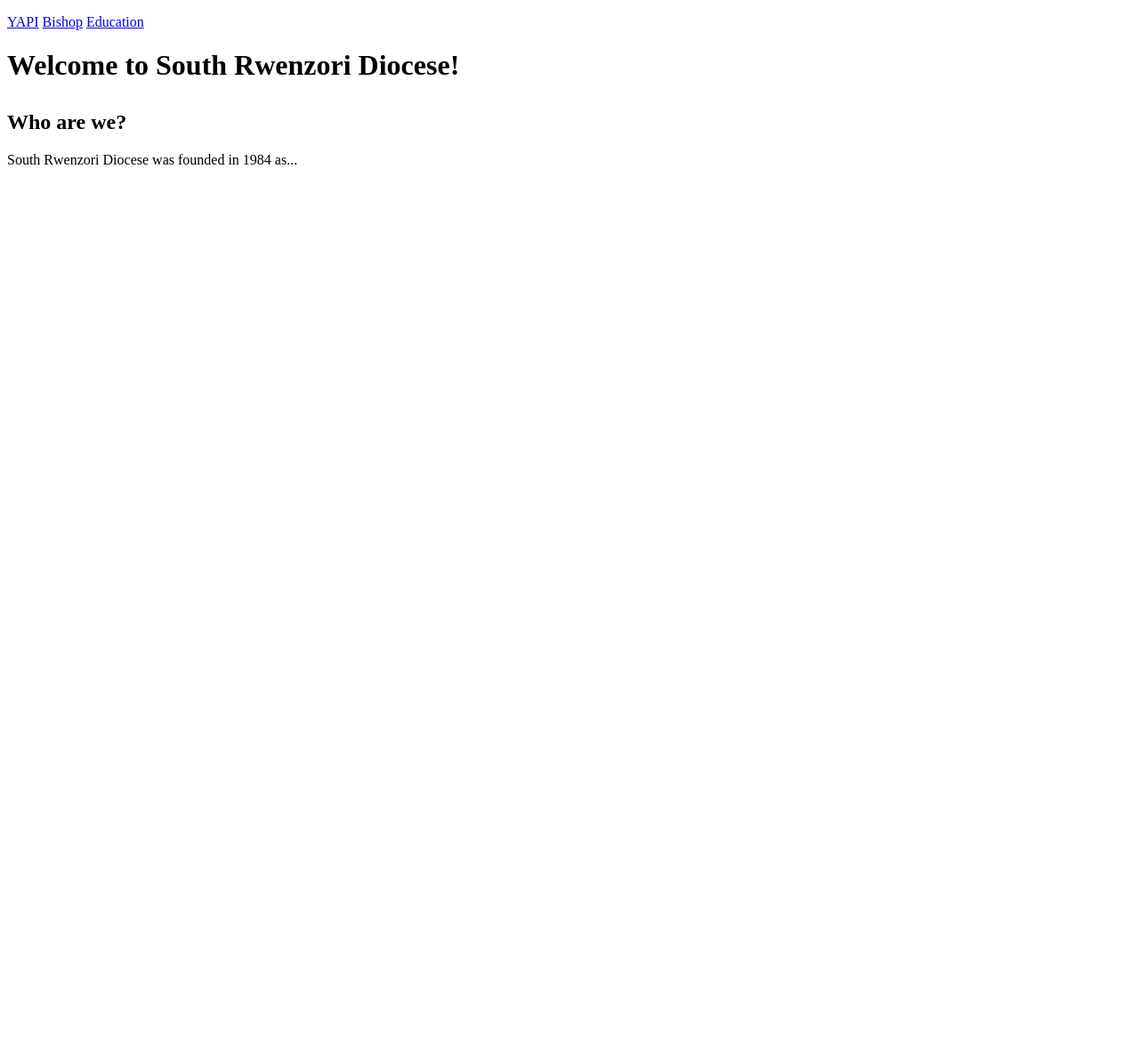
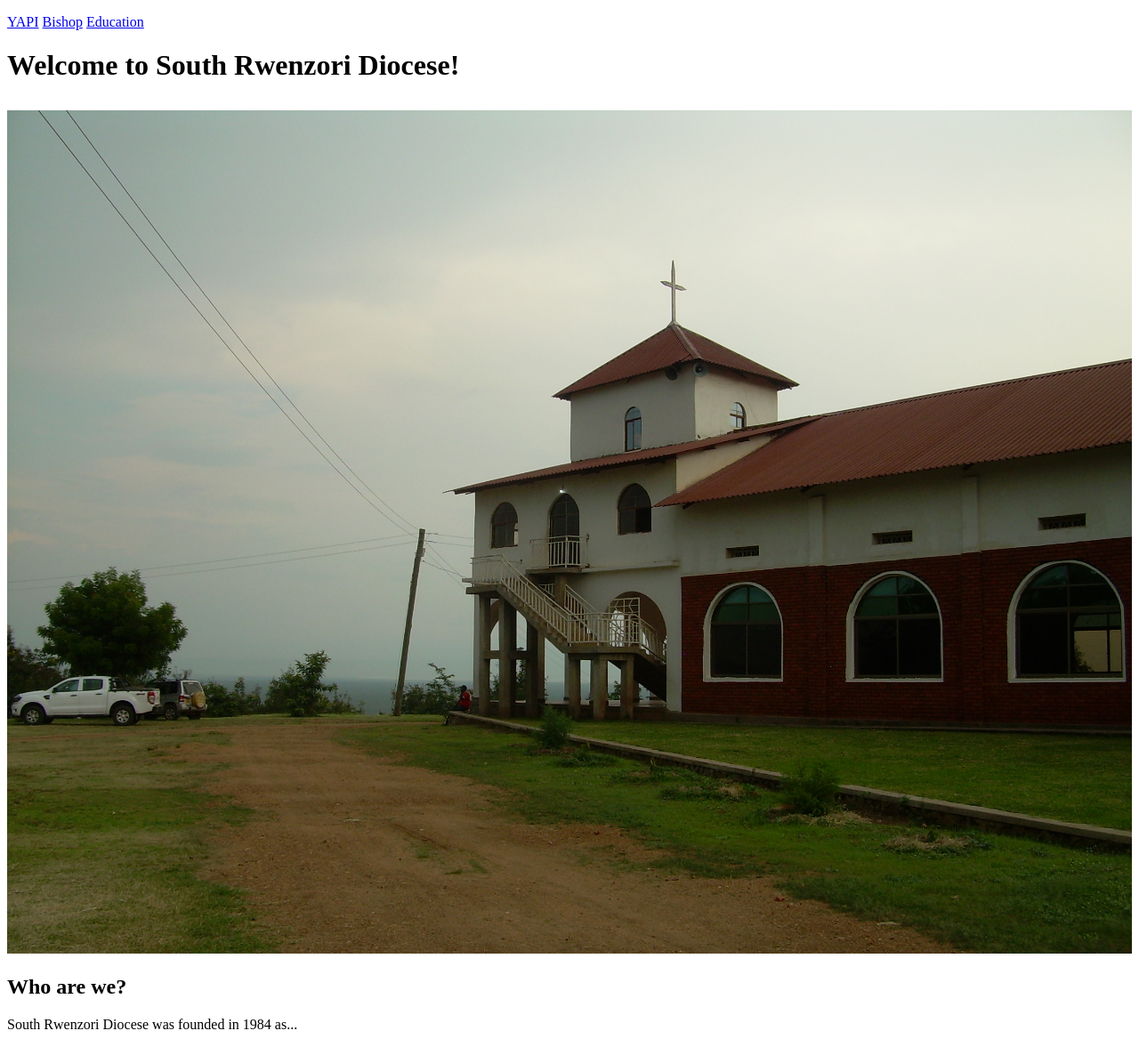
Before and after one commit to BenRStutzman/south-rwenzori-diocese-website, a PHP site: page / in a window 1280 px wide. Shown: the whole page at 89% size. Before the commit the page ends 185 px from the top, so only its background shows below. Run offline with PHP 8.4, Linux system fonts and the light colour scheme.

Commit message:
Add image

```diff
--- a/css/site.css
+++ b/css/site.css
@@ -1,3 +1,7 @@
+.main-img {
+    width: 100%;
+}
+
 nav ul {
     padding: 0;
 }
--- a/index.php
+++ b/index.php
@@ -12,6 +12,7 @@
         <?php include "{$_SERVER['DOCUMENT_ROOT']}/shared/_nav.html"; ?>
         <h1>Welcome to South Rwenzori Diocese!</p>
     </header>
+    <img class="main-img" src="img/StPaulsCathedral.JPG" alt="St. Paul's Cathedral" />
     <section>
         <h2>Who are we?</h2>
         <p>South Rwenzori Diocese was founded in 1984 as...</p>
```
Also changed, not shown: img/StPaulsCathedral.JPG (added).
